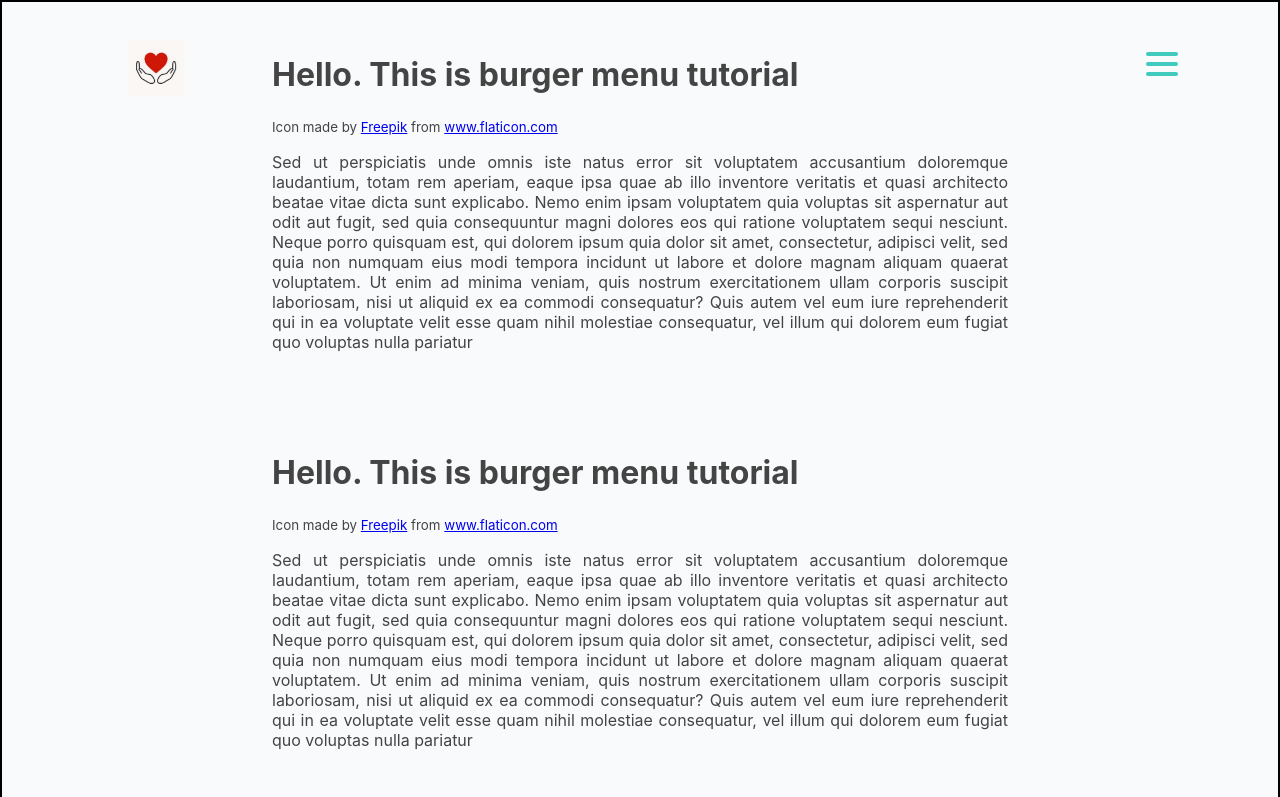
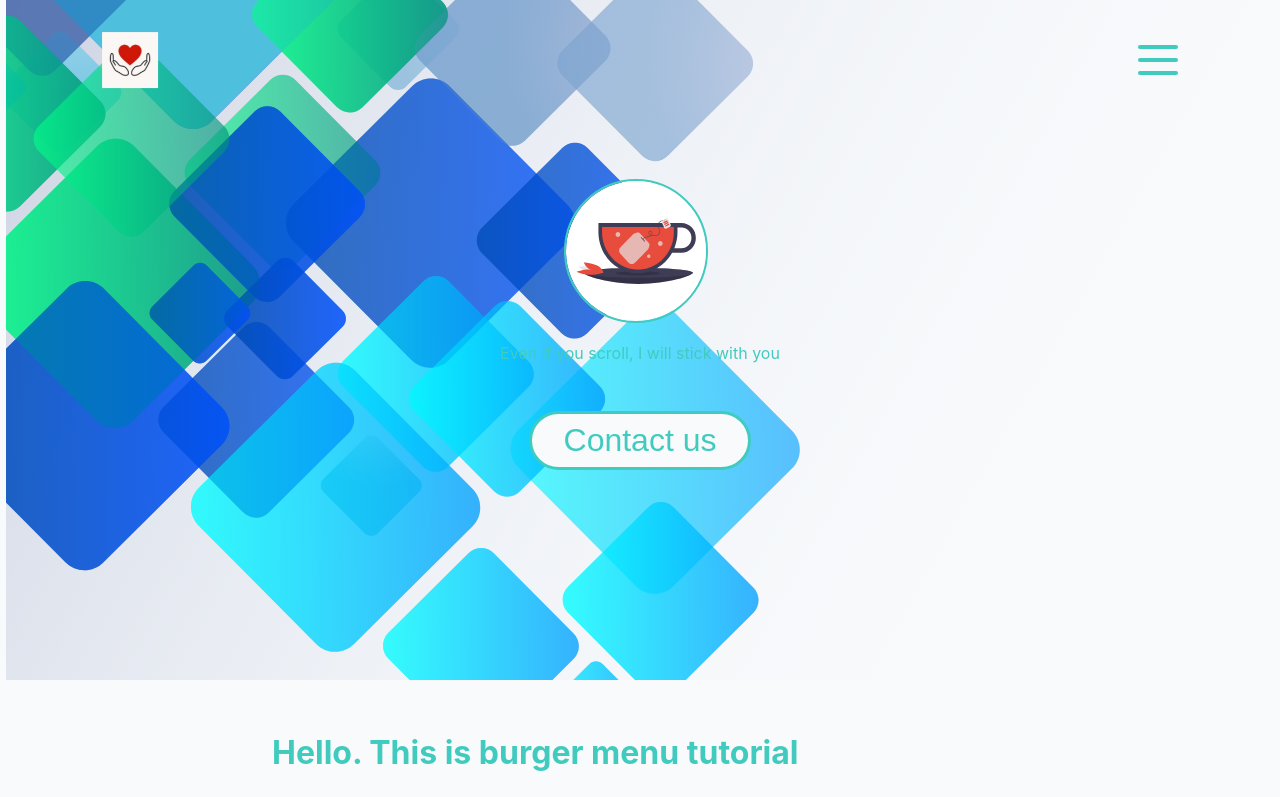
Before and after one commit to Dudi1896/denzel-website, a React (Create React App) app: page / in a window 1280 px wide. Shown: the top 797 px of the page. Built offline with nearby package versions, Linux system fonts and the light colour scheme.

Commit message:
responsive adjustments

```diff
--- a/src/App.jsx
+++ b/src/App.jsx
@@ -8,9 +8,6 @@
   return (
     <div>
       <Header/>
-      <About/>
-      <About/>
-      <About/>
       <Home/>
     </div>
   );
--- a/src/components/Burger/Burger.styled.jsx
+++ b/src/components/Burger/Burger.styled.jsx
@@ -2,12 +2,13 @@
 
 export const StyledBurger = styled.button.attrs(props => ({className: props.className,}))`
     position absolute;
-    top: 6%;
+    top: 5%;
     right: 6rem;
     display: flex;
     flex-direction: column;
     justify-content: space-around;
-    height: max(4.0vmin);
+    height: max(5.0vmin);
+
 
     background: transparent;
     border: none;
@@ -17,7 +18,7 @@
     color: ${({ theme }) => theme.DarkPrimary};
 
     @media (max-width: ${({ theme }) => theme.mobile}) {
-        top: 2.5%;
+        top: 5%;
         right: 2.5rem;
         height: max(7.0vmin);
     }
@@ -27,7 +28,7 @@
     }
 
     div {
-        width: max(4.0vmin);
+        width: max(5.0vmin);
         height: 0.25rem;
         background: ${({ theme, open }) => open ? theme.DarkPrimary : theme.PrimaryColor};
         border-radius: 10px;
--- a/src/components/Navbar/Navbar.styled.jsx
+++ b/src/components/Navbar/Navbar.styled.jsx
@@ -12,22 +12,19 @@
   width: 100%;
 
   position: fixed;
-  top: 2.0%;
-  left: 6rem;
   animation: moveDown 0.5s ease-in-out;
 
   .navbar--logo {
     width: max(7vmin);
     height: max(7vmin);
-    margin: 0.5rem;
+    margin: 1rem 0.5rem 0.5rem 4.5rem;
     animation: rotate 0.7s ease-in-out 0.5s;
     z-index: 9;
 
     @media (max-width: ${({ theme }) => theme.mobile}) {
       height: max(7vmin);
       width: max(7vmin);
-      top: 2%;
-      left: 0rem;
+      margin: 1.5rem 0rem 0rem 2rem;
       z-index: 9;
     }
   }
--- a/src/global.jsx
+++ b/src/global.jsx
@@ -2,11 +2,11 @@
 
 export const GlobalStyles = createGlobalStyle`
     html, body {
-        margin: 0px;
-        padding: 0px;
+        margin: 0;
+        padding: 0;
 
         @media (max-width: ${({ theme }) => theme.mobile}) {
-            margin: 2px;
+            margin: 0;
         }
     }
     *, *::after, *::before {
@@ -19,7 +19,7 @@
         align-items: center;
         background: ${({ theme }) => theme.LightPrimary};
         color: ${({ theme }) => theme.PrimaryColor};
-        border: 2px solid black;
+        // border: 2px solid black;
         height: 100%;
         overflow-x: hidden;
         text-rendering: optimizeLegibility;
```
